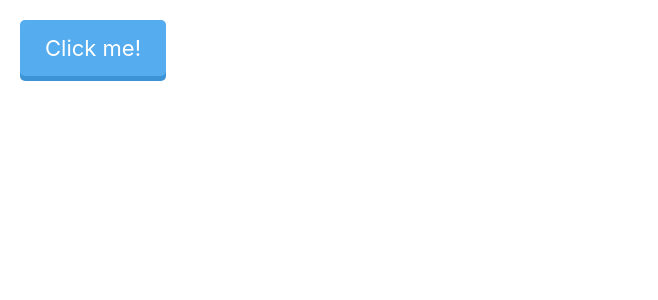
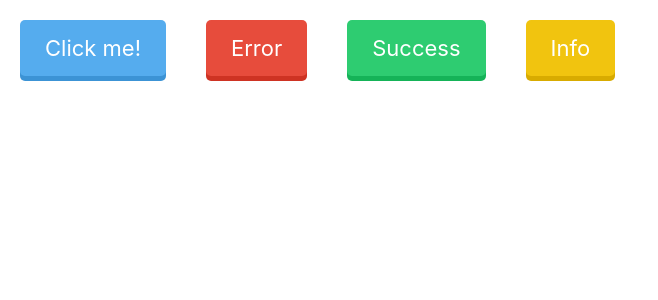
Before and after one commit to crmgunter/styled-components-lesson, a React (Create React App) app: page / in a window 1280 px wide. Shown: the top 300 px of the page, without its empty margins (0-658 px from the left). Built offline with nearby package versions, Linux system fonts and the light colour scheme.

Commit message:
extended button component to override styles using styled components

```diff
--- a/src/components/ClickMe.js
+++ b/src/components/ClickMe.js
@@ -17,12 +17,41 @@ const Button = styled.a`
   }
 `
 
+const ErrorButton = styled(Button)`
+  background-color: #e74c3c;
+  box-shadow: 0px 5px 0px 0px #CE3323;
+  &:hover{
+    background-color: #FF6656;
+  }
+`;
+
+const SuccessButton = styled(Button)`
+  background-color: #2ecc71;
+  box-shadow: 0px 5px 0px 0px #15B358;
+  &:hover{
+    background-color: #48E68B;
+  }
+`;
+
+const InfoButton = styled(Button)`
+  background-color: #f1c40f;
+  box-shadow: 0px 5px 0px 0px #D8AB00;
+  &:hover{
+    background-color: #FFDE29;
+  }
+`
+
+
+
 class ClickMe extends Component {
     render() {
 
         return (
             <div>
                 <Button>Click me!</Button>
+                <ErrorButton>Error</ErrorButton>
+                <SuccessButton>Success</SuccessButton>
+                <InfoButton>Info</InfoButton>
             </div>
         )
     }
```
